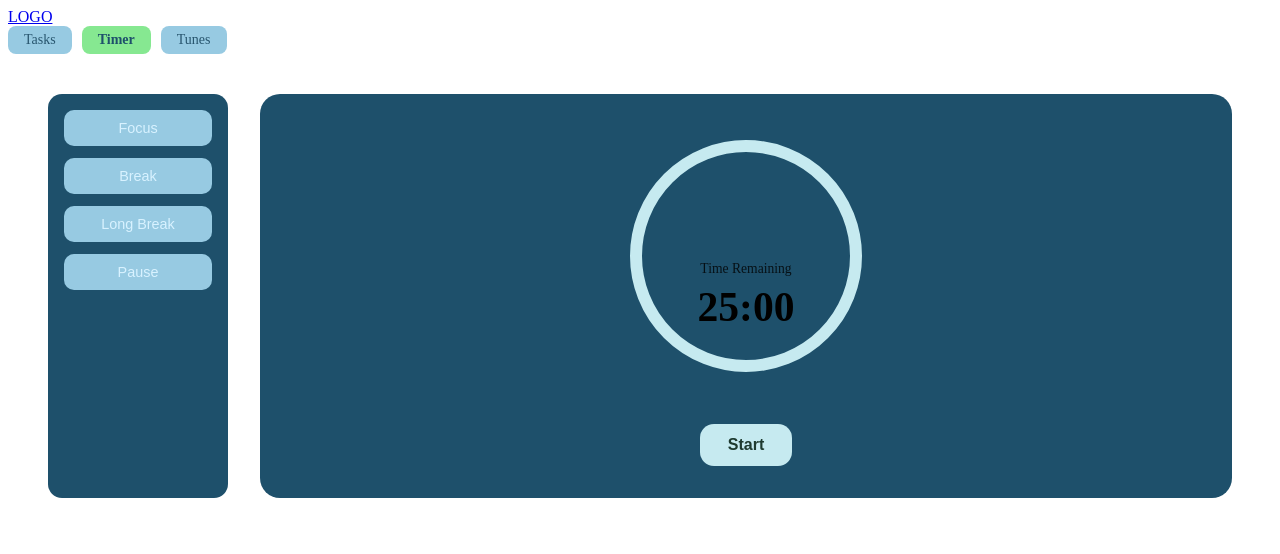
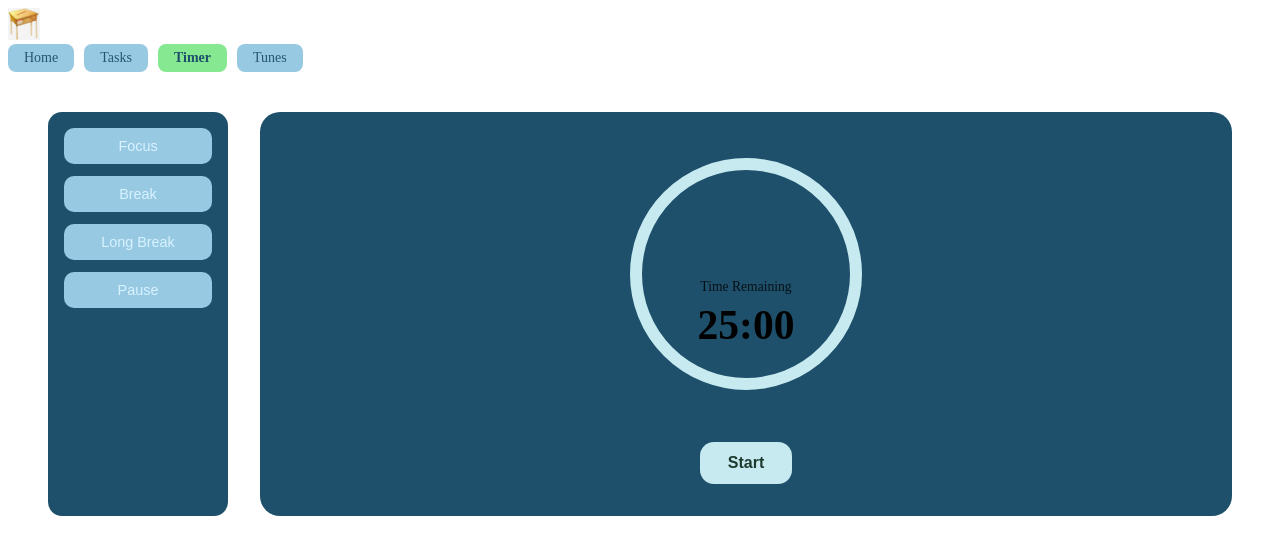
Before and after one commit to adamegbert3/Desk_Study, a plain HTML site: page timer.html in a window 1280 px wide. Drawn offline with Linux system fonts and the light colour scheme.

Commit message:
logo fix

```diff
--- a/timer.html
+++ b/timer.html
@@ -8,9 +8,10 @@
 <body>
 
 <nav class="main-nav">
-    <a href="index.html" class="logo">LOGO</a>
+    <a href="index.html" class="logo"> <img src="styles/images/logoPlaceholder.jpg" alt="Site Logo"> </a>
 
     <div class="nav-links">
+        <a href="index.html">Home</a>
         <a href="tasks.html">Tasks</a>
         <a href="timer.html" class="active">Timer</a>
         <a href="tunes.html">Tunes</a>
```
